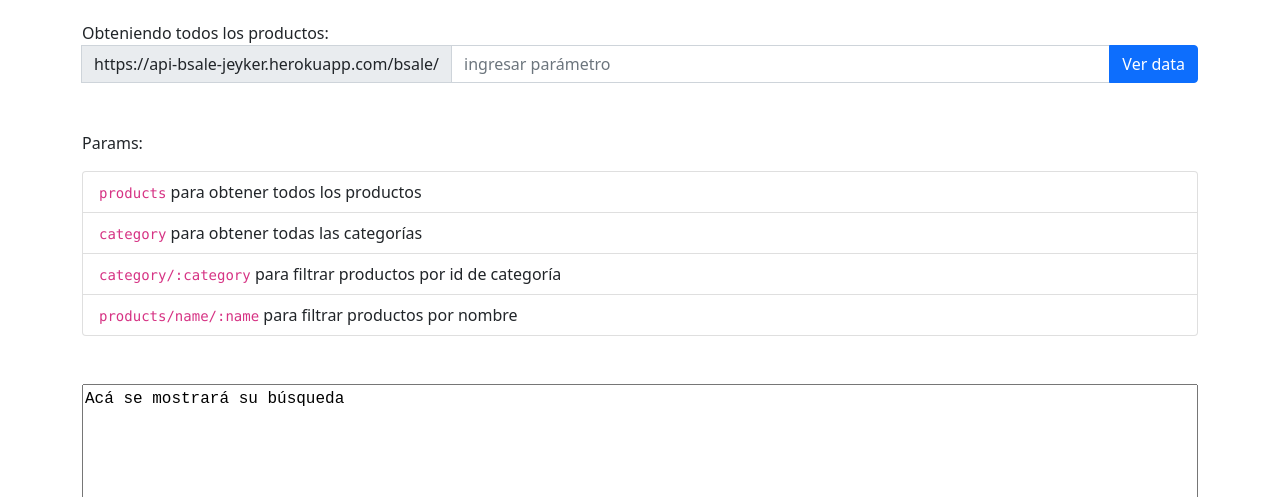
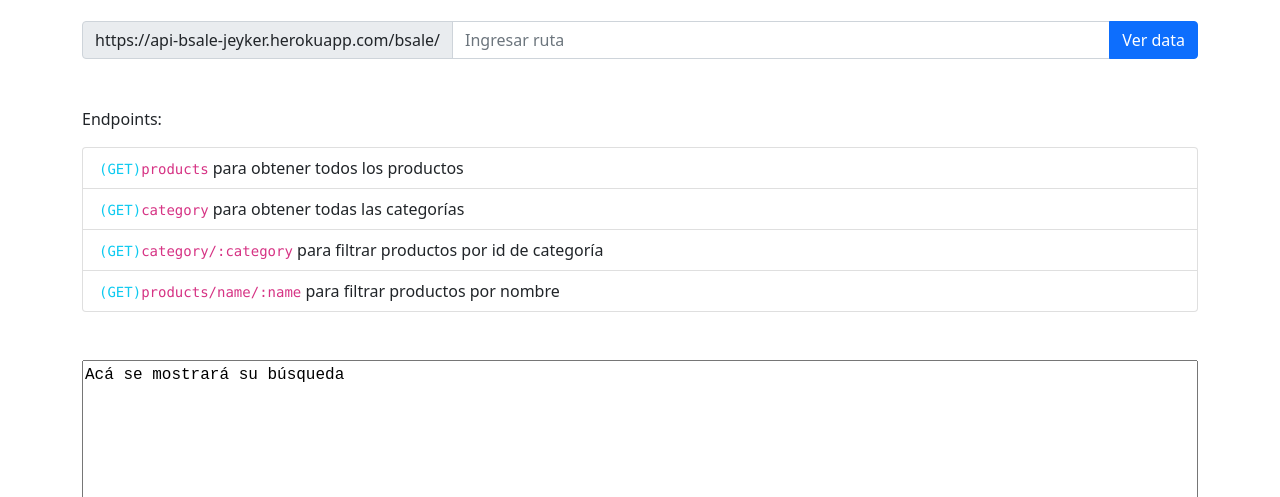
Before and after one commit to JeykerSalinas/BSALE-API, a website: page index.html in a window 1280 px wide. Shown: the part 303-800 px from the top of the page. Drawn offline with nearby package versions, Linux system fonts and the light colour scheme.

```diff
--- a/index.html
+++ b/index.html
@@ -26,14 +26,13 @@
       </div>
       <div class="row">
         <div class="input-group my-4">
-          <label class="w-100">Obteniendo todos los productos:</label>
           <span class="input-group-text" id="basic-addon1"
             >https://api-bsale-jeyker.herokuapp.com/bsale/</span
           >
           <input
             type="text"
             class="form-control"
-            placeholder="ingresar parámetro"
+            placeholder="Ingresar ruta"
             aria-label="Username"
             aria-describedby="basic-addon1"
           />
@@ -42,20 +41,27 @@
           </button>
         </div>
         <div class="col-12 my-4">
-          <p>Params:</p>
+          <p>Endpoints:</p>
           <ul class="list-group">
             <li class="list-group-item">
-              <code>products</code> para obtener todos los productos
+              <code><span class="text-info">(GET)</span>products</code> para
+              obtener todos los productos
             </li>
             <li class="list-group-item">
-              <code>category</code> para obtener todas las categorías
+              <code><span class="text-info">(GET)</span>category</code> para
+              obtener todas las categorías
             </li>
             <li class="list-group-item">
-              <code>category/:category</code> para filtrar productos por id de
-              categoría
+              <code
+                ><span class="text-info">(GET)</span>category/:category</code
+              >
+              para filtrar productos por id de categoría
             </li>
             <li class="list-group-item">
-              <code>products/name/:name</code> para filtrar productos por nombre
+              <code
+                ><span class="text-info">(GET)</span>products/name/:name</code
+              >
+              para filtrar productos por nombre
             </li>
           </ul>
         </div>
```
Also changed, not shown: README.md, 1 other file.
